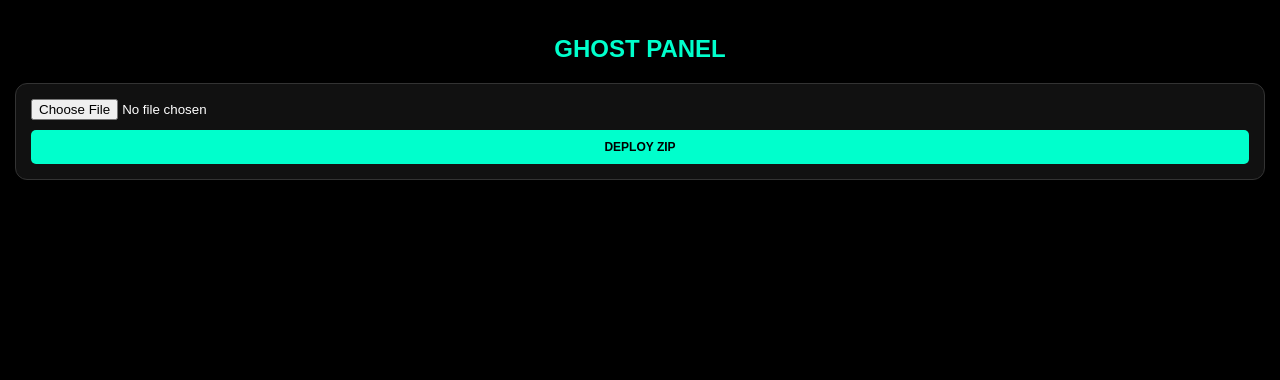
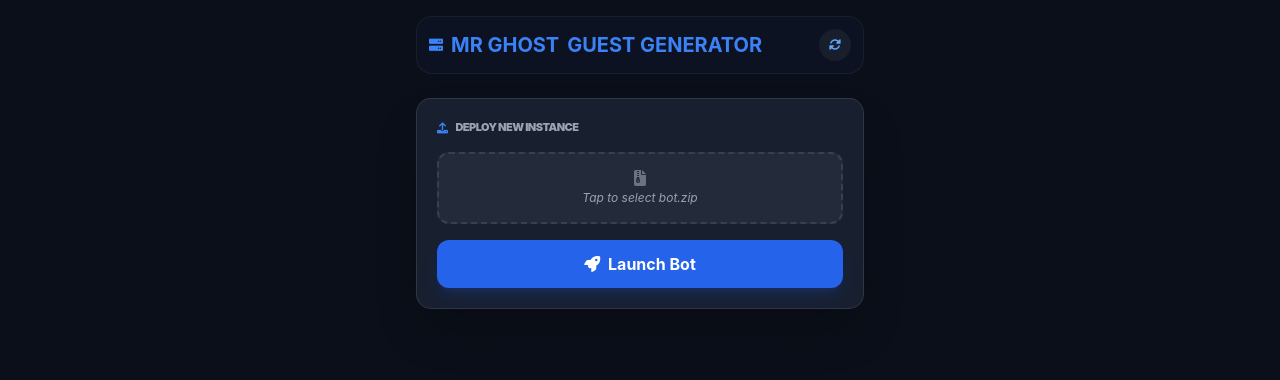
Before and after one commit to 9xjubayerofc/Guest-generator, a Flask app: page / in a window 1280 px wide. Shown: the top 380 px of the page. Run offline with Flask 3, Linux system fonts and the light colour scheme; some libraries are stand-ins or nearby versions.

Commit message:
Add files via upload

```diff
--- a/templates/index.html
+++ b/templates/index.html
@@ -1,97 +1,186 @@
 <!DOCTYPE html>
-<html>
+<html lang="en">
 <head>
-    <meta charset="utf-8">
-    <meta name="viewport" content="width=device-width, initial-scale=1.0">
-    <title>Ghost Hosting - Enter Edition</title>
-    <script src="https://cdn.jsdelivr.net/npm/sweetalert2@11"></script>
+    <meta charset="UTF-8">
+    <meta name="viewport" content="width=device-width, initial-scale=1.0, maximum-scale=1.0, user-scalable=no">
+    <title>Bot Manager Pro</title>
+    <script src="https://cdn.tailwindcss.com"></script>
+    <link rel="stylesheet" href="https://cdnjs.cloudflare.com/ajax/libs/font-awesome/6.0.0/css/all.min.css">
     <style>
-        body { background: #000; color: #fff; font-family: sans-serif; padding: 15px; margin: 0; }
-        .card { background: #111; border: 1px solid #333; padding: 15px; border-radius: 12px; margin-bottom: 20px; }
-        .term-body { height: 220px; background: #000; color: #00ff41; padding: 10px; overflow-y: auto; font-family: monospace; font-size: 11px; border: 1px solid #222; white-space: pre-wrap; margin-top: 10px; border-radius: 5px; }
-
-        /* ইনপুট গ্রুপ স্টাইল */
-        .input-group { display: flex; gap: 5px; margin-top: 10px; }
-        .input-group input { flex: 1; padding: 10px; background: #000; border: 1px solid #444; color: #fff; border-radius: 5px; outline: none; }
-
-        .btn { padding: 10px 15px; border-radius: 5px; border: none; font-weight: bold; cursor: pointer; font-size: 12px; margin: 5px 5px 0 0; text-decoration: none; display: inline-block; }
-        .btn-run { background: #00ffcc; color: #000; }
-        .btn-stop { background: #ff4757; color: #fff; }
-        .btn-enter { background: #007bff; color: #fff; min-width: 80px; } /* ENTER বাটন */
-        .btn-search { background: #f39c12; color: #fff; min-width: 80px; } /* SEARCH বাটন */
+        body { background-color: #0b0f19; color: #f8fafc; font-family: 'Inter', sans-serif; -webkit-tap-highlight-color: transparent; }
+        .glass-card {
+            background: rgba(30, 41, 59, 0.7);
+            backdrop-filter: blur(12px);
+            border: 1px solid rgba(255, 255, 255, 0.1);
+            border-radius: 15px;
+        }
+        .log-container {
+            background: #000000;
+            color: #10b981;
+            font-family: 'Fira Code', 'Courier New', monospace;
+            white-space: pre-wrap;
+            word-wrap: break-word;
+            overflow-y: auto;
+            scroll-behavior: smooth;
+            border-left: 3px solid #1e293b;
+        }
+        /* Mobile scrollbar */
+        .log-container::-webkit-scrollbar { width: 4px; }
+        .log-container::-webkit-scrollbar-thumb { background: #334155; border-radius: 10px; }
     </style>
 </head>
-<body>
+<body class="p-4 pb-12">
 
-<h2 style="color:#00ffcc; text-align:center;">GHOST PANEL</h2>
+    <div class="max-w-md mx-auto">
+        <header class="mb-6 flex justify-between items-center bg-slate-900/50 p-3 rounded-2xl border border-white/5">
+            <div>
+                <h1 class="text-xl font-bold text-blue-500 flex items-center gap-2">
+                    <i class="fas fa-server text-sm"></i> MR GHOST<span class="text-red">GUEST GENERATOR</span>
+                </h1>
+            </div>
+            <button onclick="location.reload()" class="h-8 w-8 bg-white/5 rounded-full flex items-center justify-center hover:bg-white/10 transition">
+                <i class="fas fa-sync-alt text-xs text-blue-400"></i>
+            </button>
+        </header>
 
-<div class="card">
-    <form action="/upload" method="post" enctype="multipart/form-data">
-        <input type="file" name="file" required>
-        <button type="submit" class="btn btn-run" style="width:100%; margin-top:10px;">DEPLOY ZIP</button>
+        <div class="glass-card p-5 mb-6 shadow-2xl">
+            <h2 class="text-[11px] font-black text-gray-400 uppercase tracking-tighter mb-4 flex items-center gap-2">
+                <i class="fas fa-upload text-blue-500"></i> Deploy New Instance
+            </h2>
+            <form action="/upload" method="POST" enctype="multipart/form-data" class="space-y-4">
+                <div class="relative group">
+                    <input type="file" name="file" id="fileInput" class="hidden" onchange="updateFileName()">
+                    <label for="fileInput" class="flex flex-col items-center justify-center border-2 border-dashed border-white/10 rounded-xl py-4 cursor-pointer hover:border-blue-500/50 transition bg-white/5">
+                        <i class="fas fa-file-zipper text-gray-500 mb-1"></i>
+                        <span id="fileLabel" class="text-xs text-gray-400 italic">Tap to select bot.zip</span>
+                    </label>
+                </div>
+                <button type="submit" class="w-full bg-blue-600 hover:bg-blue-700 py-3 rounded-xl font-bold text-white transition transform active:scale-95 shadow-lg shadow-blue-900/40">
+                    <i class="fas fa-rocket mr-1"></i> Launch Bot
+                </button>
             </form>
         </div>
 
+        <div class="space-y-6">
             {% for app in apps %}
-<div class="card">
-    <strong>{{ app.name }}</strong> <span id="st-{{ app.name }}" style="font-size:11px;">OFFLINE</span>
-    <div id="log-{{ app.name }}" class="term-body">বট স্টার্ট করুন...</div>
-
-    <div class="input-group">
-        <input type="text" id="in-{{ app.name }}" placeholder="Menu selection (1, 2)" onkeydown="if(event.key==='Enter') sendCmd('{{ app.name }}')">
-        <button onclick="sendCmd('{{ app.name }}')" class="btn btn-enter">ENTER</button>
+            <div class="glass-card overflow-hidden border border-white/5">
+                <div class="p-4 flex justify-between items-center bg-white/5 border-b border-white/5">
+                    <div class="flex items-center gap-2">
+                        <div class="h-2 w-2 rounded-full {{ 'bg-green-500 animate-pulse' if app.running else 'bg-red-500' }}"></div>
+                        <h3 class="font-bold text-sm text-blue-100 truncate w-32">{{ app.name }}</h3>
+                    </div>
+                    <div class="flex gap-2">
+                        {% if not app.running %}
+                        <a href="/run/{{ app.name }}" class="bg-green-600 px-3 py-1.5 rounded-lg text-[10px] font-black text-white flex items-center gap-1 shadow-lg shadow-green-900/20">
+                            <i class="fas fa-play"></i> START
+                        </a>
+                        {% else %}
+                        <a href="/stop/{{ app.name }}" class="bg-red-600 px-3 py-1.5 rounded-lg text-[10px] font-black text-white flex items-center gap-1 shadow-lg shadow-red-900/20">
+                            <i class="fas fa-stop"></i> STOP
+                        </a>
+                        {% endif %}
+                    </div>
                 </div>
 
-    <div class="input-group">
-        <input type="text" id="srch-{{ app.name }}" placeholder="File Name (Accounts-BD.json)">
-        <button onclick="searchDL('{{ app.name }}')" class="btn btn-search">SEARCH</button>
+                <div class="p-4">
+                    <div class="flex justify-between items-center mb-2">
+                        <span class="text-[9px] text-gray-500 font-bold uppercase tracking-widest italic">Live Terminal Output</span>
+                        <button onclick="copyLogs('log-{{ app.name }}')" class="text-[9px] text-blue-400 font-bold hover:text-white">
+                            <i class="fas fa-copy"></i> COPY
+                        </button>
                     </div>
 
-    <div style="margin-top:10px;">
-        <a href="/run/{{ app.name }}" class="btn btn-run">START</a>
-        <a href="/stop/{{ app.name }}" class="btn btn-stop">STOP</a>
+                    <div id="log-{{ app.name }}" class="log-container h-56 rounded-xl p-3 text-[10px] mb-4 shadow-inner border border-black">
+                        Fetching logs...
+                    </div>
+
+                    <div class="flex gap-2 mb-5">
+                        <div class="relative flex-1">
+                            <i class="fas fa-angle-right absolute left-3 top-2.5 text-gray-600 text-xs"></i>
+                            <input type="text" id="cmd-{{ app.name }}" onkeypress="if(event.key==='Enter') sendCmd('{{app.name}}')" placeholder="Enter command..." class="w-full bg-black/60 border border-white/10 rounded-xl pl-7 pr-3 py-2 text-xs focus:outline-none focus:border-blue-500 transition">
+                        </div>
+                        <button onclick="sendCmd('{{ app.name }}')" class="bg-blue-600/10 text-blue-500 w-10 h-9 rounded-xl border border-blue-500/20 hover:bg-blue-600 hover:text-white transition">
+                            <i class="fas fa-paper-plane text-xs"></i>
+                        </button>
+                    </div>
+
+                    <div class="pt-4 border-t border-white/5 bg-slate-800/20 rounded-b-xl -mx-4 px-4 pb-2 mt-2">
+                        <div class="flex items-center gap-2 mb-3">
+                            <div class="h-6 w-6 bg-blue-500/10 rounded flex items-center justify-center">
+                                <i class="fas fa-folder-open text-[10px] text-blue-400"></i>
+                            </div>
+                            <span class="text-[10px] text-gray-400 font-bold">Project File Explorer</span>
+                        </div>
+                        <div class="flex gap-2">
+                            <input type="text" id="dl-{{ app.name }}" placeholder="Search file (e.g. config.json)" class="flex-1 bg-transparent border-b border-white/10 text-xs py-1 focus:outline-none focus:border-blue-500 text-gray-300">
+                            <button onclick="downloadFile('{{ app.name }}')" class="bg-white/5 hover:bg-blue-600 transition h-8 px-3 rounded-lg text-[10px] font-bold text-blue-400 hover:text-white flex items-center gap-2">
+                                <i class="fas fa-download"></i> Download
+                            </button>
+                        </div>
+                    </div>
                 </div>
             </div>
             {% endfor %}
+        </div>
+    </div>
 
     <script>
-    function update() {
+        // ফাইল সিলেক্ট করলে নাম দেখানোর জন্য
+        function updateFileName() {
+            const input = document.getElementById('fileInput');
+            const label = document.getElementById('fileLabel');
+            if(input.files.length > 0) label.innerText = "Selected: " + input.files[0].name;
+        }
+
+        // লগ কপি করার সুবিধা
+        function copyLogs(id) {
+            const text = document.getElementById(id).innerText;
+            navigator.clipboard.writeText(text);
+            alert("Logs copied to clipboard!");
+        }
+
+        function refreshLogs() {
             {% for app in apps %}
-        fetch('/get_log/{{ app.name }}').then(r => r.json()).then(data => {
-            const lb = document.getElementById('log-{{ app.name }}');
-            const st = document.getElementById('st-{{ app.name }}');
-            st.innerText = data.status;
-            st.style.color = data.status === "RUNNING" ? "#0f0" : "#f00";
-            if(data.log && lb.getAttribute('data-last') !== data.log) {
-                lb.innerText = data.log; lb.setAttribute('data-last', data.log);
-                lb.scrollTop = lb.scrollHeight;
+            fetch('/get_log/{{ app.name }}')
+                .then(res => res.json())
+                .then(data => {
+                    const el = document.getElementById('log-{{ app.name }}');
+                    if (el.textContent !== data.log) {
+                        el.textContent = data.log;
+                        el.scrollTop = el.scrollHeight;
                     }
                 });
             {% endfor %}
         }
-    setInterval(update, 2000);
+        setInterval(refreshLogs, 3000);
 
         function sendCmd(name) {
-        const inp = document.getElementById('in-' + name);
-        if(!inp.value) return;
+            const input = document.getElementById(`cmd-${name}`);
+            const val = input.value;
+            if(!val) return;
             fetch('/run_termux_cmd', {
                 method: 'POST',
                 headers: {'Content-Type': 'application/json'},
-            body: JSON.stringify({project: name, command: inp.value})
+                body: JSON.stringify({project: name, command: val})
+            }).then(() => {
+                input.value = '';
+                input.blur(); // কমান্ড পাঠানোর পর মোবাইল কিবোর্ড নিচে চলে যাবে
             });
-        inp.value = "";
         }
 
-    function searchDL(name) {
-        const file = document.getElementById('srch-' + name).value;
-        if(!file) return;
+        function downloadFile(name) {
+            const file = document.getElementById(`dl-${name}`).value;
+            if(!file) return alert("Please enter a filename!");
+
             fetch('/search_and_download', {
                 method: 'POST',
                 headers: {'Content-Type': 'application/json'},
                 body: JSON.stringify({project: name, filename: file})
-        }).then(r => r.json()).then(data => {
+            })
+            .then(res => res.json())
+            .then(data => {
                 if(data.status === 'found') window.location.href = data.url;
-            else Swal.fire('Error', 'ফাইলটি খুঁজে পাওয়া যায়নি!', 'error');
+                else alert("File not found in this project!");
             });
         }
     </script>
```
Lines whose indentation alone changed are shown as unchanged.
